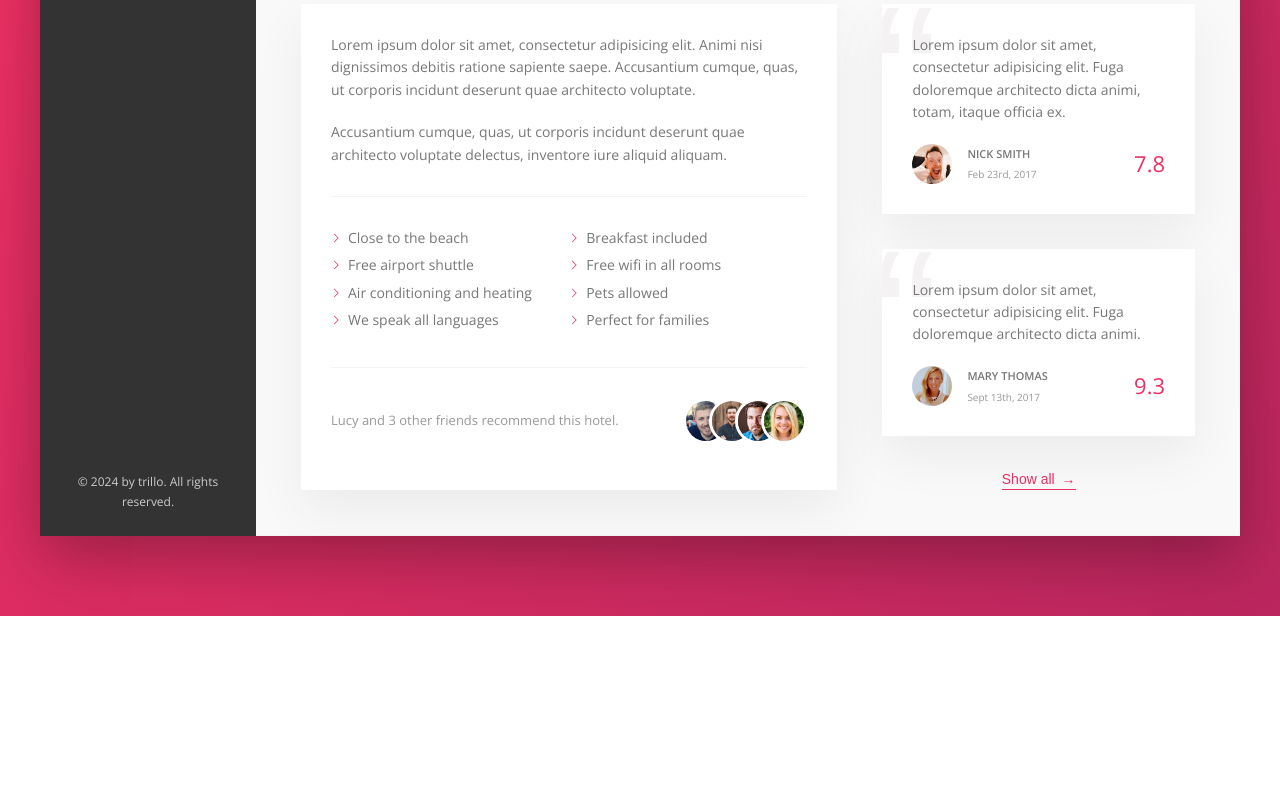
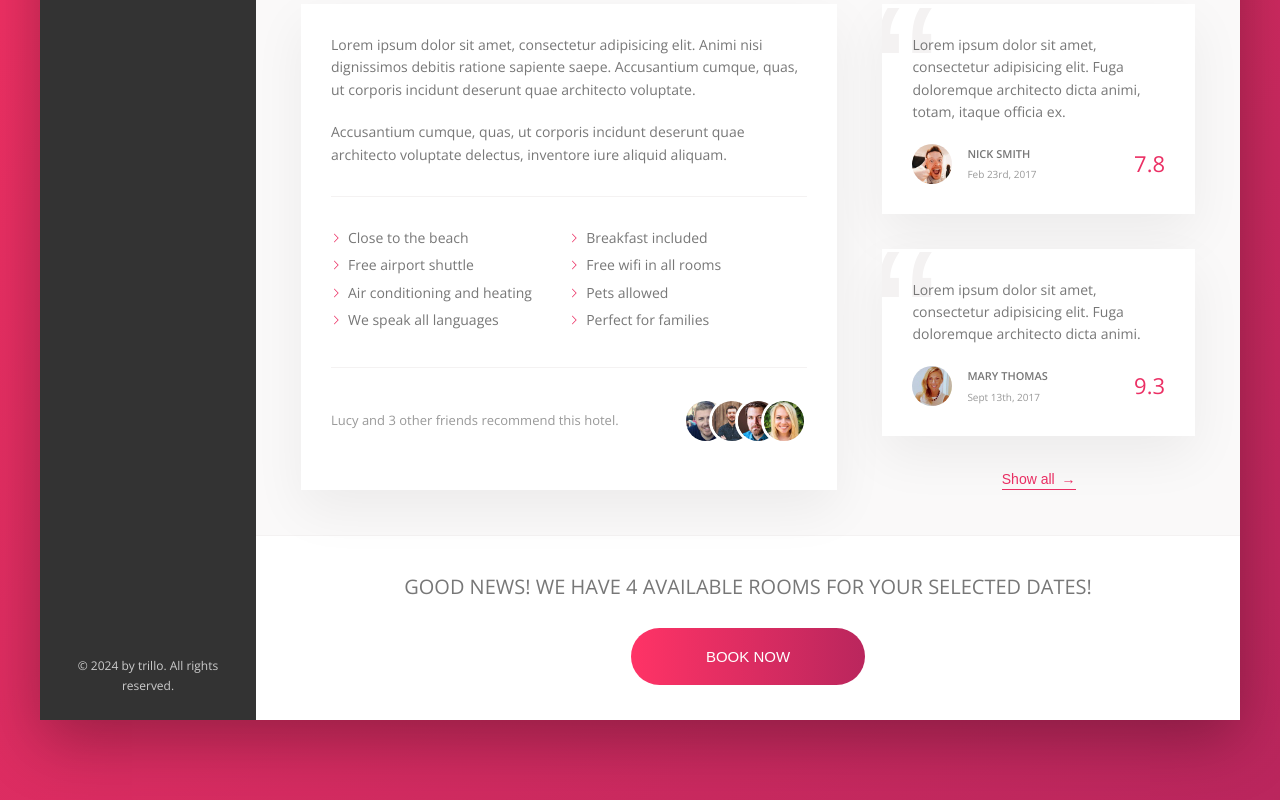
Before and after one commit to irenenguyen1017/trillo, a website: page index.html in a window 1280 px wide. Shown: the part 643-1443 px from the top of the page. Before the commit the page ends 1259 px from the top, so only its background shows below. Drawn offline with nearby package versions, Linux system fonts and the light colour scheme.

Commit message:
implement the call-to-action button and apply a modern hover effect to it

```diff
--- a/index.html
+++ b/index.html
@@ -203,6 +203,7 @@
                 </div>
               </div>
             </div>
+
             <div class="user-review">
               <figure class="review">
                 <blockquote class="review__text">
@@ -245,6 +246,15 @@
               <button class="btn-inline">Show all <span>&rarr;</span></button>
             </div>
           </div>
+          <div class="cta">
+            <h2 class="cta__book-now">
+              Good news! We have 4 available rooms for your selected dates!
+            </h2>
+            <button class="btn">
+              <span class="btn__visible">Book now</span>
+              <span class="btn__invisible">Only 4 rooms left</span>
+            </button>
+          </div>
         </main>
       </div>
     </div>
--- a/sass/_component.scss
+++ b/sass/_component.scss
@@ -418,3 +418,63 @@
     z-index: 1;
   }
 }
+
+.cta {
+  padding: 3.5rem 0;
+  text-align: center;
+
+  &__book-now {
+    font-size: 2rem;
+    font-weight: 300;
+    text-transform: uppercase;
+    margin-bottom: 2.5rem;
+  }
+}
+
+.btn {
+  font-size: 1.5rem;
+  font-weight: 300;
+  text-transform: uppercase;
+  border-radius: 100px;
+  border: none;
+  background-image: linear-gradient(to right, var(--color-primary-light), var(--color-primary-dark));
+  color: #fff;
+  position: relative;
+  overflow: hidden;
+  cursor: pointer;
+
+  & > * {
+    display: inline-block;
+    height: 100%;
+    width: 100%;
+    transition: all .2s;
+  }
+
+  &__visible {
+    padding: 2rem 7.5rem;
+  }
+
+  &__invisible {
+    position: absolute;
+    padding: 2rem 0;
+    left: 0;
+    top: -100%;
+  }
+
+  &:hover {
+  background-image: linear-gradient(to left, var(--color-primary-light), var(--color-primary-dark));
+  }
+
+  &:hover &__visible {
+    transform: translateY(100%);
+  }
+
+  &:hover &__invisible {
+    top: 0;
+  }
+
+  &:focus {
+    outline: none;
+    animation: pulsate 1s infinite;
+  }
+}
```
Also changed, not shown: css/style.css.
